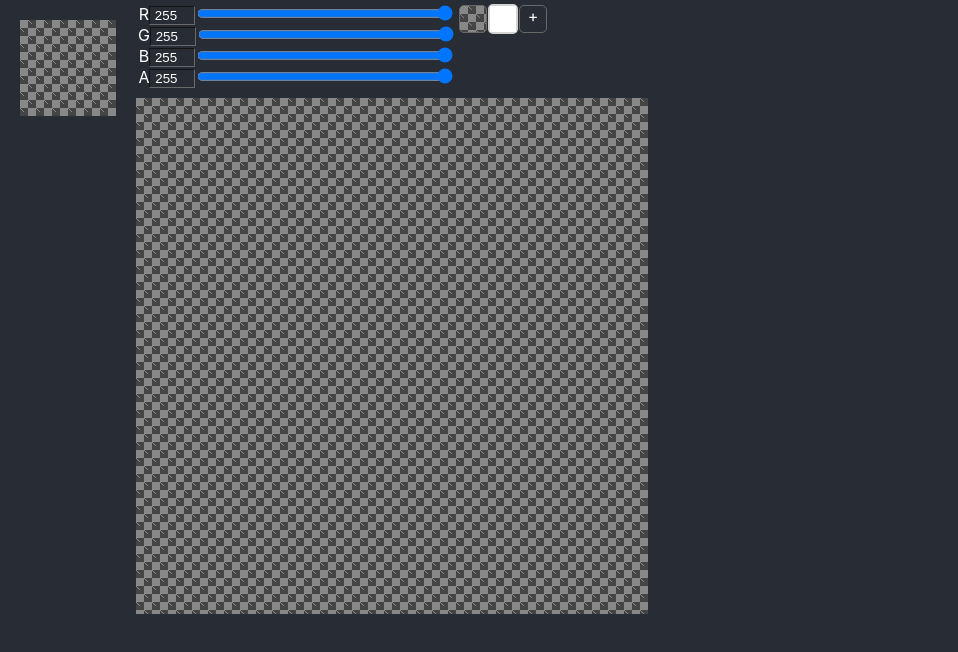
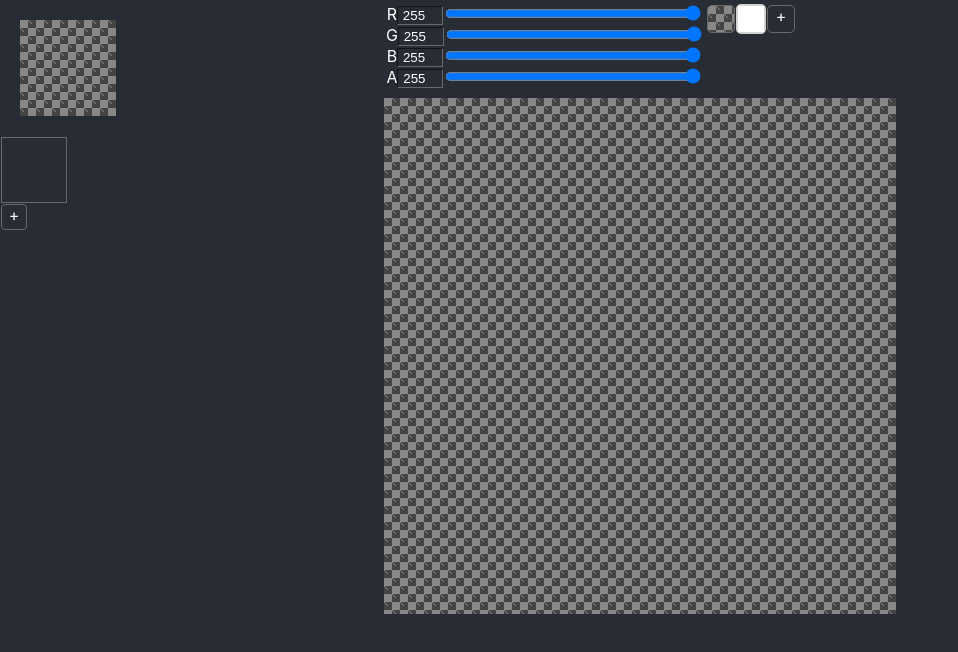
Before and after one commit to Talos208/pixerean, a React (Create React App) app: page / in a window 1280 px wide. Shown: the top 652 px of the page, without its empty margins (0-958 px from the left). Built offline with nearby package versions, Linux system fonts and the light colour scheme.

Commit message:
Add animation strip

```diff
--- a/src/App.css
+++ b/src/App.css
@@ -128,3 +128,26 @@
     width: 26px;
     height: 26px;
 }
+
+.AnimStrip {
+    width: 40%;
+    height: 600px;
+    display: flex;
+    flex-direction: column;
+    overflow-y: auto;
+}
+
+.AnimStrip ul {
+    padding-inline-start: unset;
+    margin-block-start: unset;
+    margin-block-end: unset;
+}
+
+.AnimStrip li div {
+    list-style: none;
+    vertical-align: center;
+    border: dimgray solid 1px;
+    margin: 1px;
+    width: 64px;
+    height: 64px;
+}
--- a/src/App.tsx
+++ b/src/App.tsx
@@ -6,10 +6,28 @@ const getColorCode = (dots: ArrayLike<number>) => '#' +
   dots[1].toString(16).padStart(2, '0') +
   dots[2].toString(16).padStart(2, '0');
 
+const renderToCanvas = (width: number, height: number, dots: Uint8ClampedArray, getContextProc: () => CanvasRenderingContext2D, zoom: number) => {
+  let tmp = new OffscreenCanvas(width, height)
+  let ctx0 = tmp.getContext('2d')
+  if (ctx0 != null) {
+    let data = ctx0.createImageData(width, height)
+    data.data.set(dots)
+    ctx0.putImageData(data, 0, 0)
+
+    let ctx = getContextProc()
+    ctx.imageSmoothingEnabled = false
+
+    ctx.clearRect(0, 0, width * zoom, height * zoom)
+    ctx.drawImage(tmp, 0, 0, width, width, 0, 0, width * zoom, width * zoom)
+  }
+};
+
 interface IMatrixProps {
   width: number
   height: number
   drawing: boolean
+  cells: Uint8ClampedArray[]
+  cellIndex: number
   dots: Uint8ClampedArray
   setDots: React.Dispatch<React.SetStateAction<Uint8ClampedArray>>
   setDrawing: React.Dispatch<React.SetStateAction<boolean>>
@@ -19,7 +37,9 @@ interface IMatrixProps {
   setPenColorIndex: React.Dispatch<React.SetStateAction<number>>
 }
 
-const Matrix = ({width, height, dots, setDots, drawing, setDrawing, palette, setPalette, penColorIndex}: IMatrixProps) => {
+const Matrix = ({width, height,
+                  cells, cellIndex, setDots,dots,
+                  drawing, setDrawing, palette, setPalette, penColorIndex, setPenColorIndex}: IMatrixProps) => {
   const elemRef = useRef(null);
 
   const getElem = (): Element => {
@@ -37,8 +57,10 @@ const Matrix = ({width, height, dots, setDots, drawing, setDrawing, palette, set
   const matrixDrawProc = (rect: DOMRect | ClientRect, x: number, y: number) => {
     let ix = dotsIndex(rect, x, y);
     if (ix >= 0 && ix < width * height * 4) {
-      let nd = Uint8ClampedArray.from(dots)
+      let d = dots
+      let nd = Uint8ClampedArray.from(d)
       nd.set(toRgba(palette[penColorIndex]), ix)
+      cells[cellIndex] = nd
       setDots(nd)
     }
   }
@@ -54,20 +76,8 @@ const Matrix = ({width, height, dots, setDots, drawing, setDrawing, palette, set
   const zoom = 16
 
   React.useEffect(() => {
-    let tmp = new OffscreenCanvas(width, height)
-    let ctx0 = tmp.getContext('2d')
-    if (ctx0 != null) {
-      let data = ctx0.createImageData(width, height)
-      data.data.set(dots)
-      ctx0.putImageData(data, 0, 0)
-
-      let ctx = getContext()
-      ctx.imageSmoothingEnabled = false
-
-      ctx.clearRect(0, 0, width * zoom, height * zoom)
-      ctx.drawImage(tmp, 0, 0, width, width, 0, 0, width * zoom, width * zoom)
-    }
-  }, [dots])
+    renderToCanvas(width, height, dots/*cells[cellIndex]*/, getContext, zoom)
+  }, [dots, cellIndex])
 
   return (
     <div className={'Matrix'} ref={elemRef} style={{width: width * zoom + 'px'}}
@@ -82,7 +92,7 @@ const Matrix = ({width, height, dots, setDots, drawing, setDrawing, palette, set
            if (event.button === 2) {
              let ix = dotsIndex(event.currentTarget.getBoundingClientRect(), event.clientX, event.clientY)
              let np = Array.from<TColor>(palette)
-             np[-1] = fromRbg(cells[cellIndex].subarray(ix))
+             np[-1] = fromRbg(dots.subarray(ix))
              setPalette(np)
              setPenColorIndex(-1)
              return
@@ -171,23 +181,44 @@ const EntireMap = ({width, height, dots}: IEnterMapProps) => {
   };
 
   React.useEffect(() => {
-    let tmp = new OffscreenCanvas(width, height)
-    let ctx0 = tmp.getContext('2d')
-    if (ctx0 != null) {
-      let data = ctx0.createImageData(width, height)
-      data.data.set(dots)
-      ctx0.putImageData(data, 0, 0)
-
-      let ctx = getContext()
-      ctx.imageSmoothingEnabled = false
-
-      ctx.clearRect(0, 0, width * zoom, height * zoom)
-      ctx.drawImage(tmp, 0, 0, width, width, 0, 0, width * zoom, width * zoom)
-    }
+    renderToCanvas(width, height, dots, getContext, zoom);
   }, [dots])
   return (
     <div className={'EntireMap'} style={{width: width * zoom + 'px', height: height * zoom + 'px'}}>
       <canvas className={'canvas'} ref={canvasRef} width={width * zoom} height={height * zoom}/>
+    </div>
+  )
+}
+
+interface ICellProps {
+  dots: Uint8ClampedArray
+  setDots: React.Dispatch<React.SetStateAction<Uint8ClampedArray>>
+  index: number
+  setIndex: React.Dispatch<React.SetStateAction<number>>
+}
+
+const Cell = ({dots,setDots, index, setIndex}: ICellProps) => {
+  const canvasRef = useRef(null)
+  const width = 32
+  const height = 32
+  const zoom = 2
+
+  const getContext = (): CanvasRenderingContext2D => {
+    const canvas: any = canvasRef.current;
+
+    return canvas.getContext('2d');
+  }
+
+  React.useEffect(() => {
+    renderToCanvas(width, height,dots, getContext, zoom)
+  }, [dots])
+
+  return (
+    <div className={'Cell'} onClick={() => {
+      setIndex(index)
+      setDots(dots)
+    }}>
+      <canvas ref={canvasRef} width={width * zoom + 'px'} height={height * zoom + 'px'}/>
     </div>
   )
 }
@@ -346,7 +377,11 @@ const ColorPalette = ({palettes, setPalette, penColorIndex, setPenColorIndex}: I
 const App: React.FC = () => {
   const [width, setWidth] = React.useState(32)
   const [height, setHeight] = React.useState(32)
-  const [dots, setDots] = React.useState(new Uint8ClampedArray(width * height * 4))
+  const [cells, setCells] = React.useState([
+    new Uint8ClampedArray(width * height * 4),
+  ])
+  const [cellIndex, setCellIndex] = React.useState(0)
+  const [dots, setDots] = React.useState(cells[cellIndex])
   const [drawing, setDrawing] = React.useState(false)
   const [penColorIndex, setPenColorIndex] = React.useState(1)
   let p: TColor[] = [
@@ -355,19 +390,42 @@ const App: React.FC = () => {
   const [palettes, setPallets] = React.useState(p)
 
   return (
-    <div className="App">
+    <div className="App" style={{height: '720px'}}>
       {/*<header className="App-header">*/}
       {/*</header>*/}
-      <div>
-        <EntireMap dots={dots} width={width} height={height}/>
+      <div style={{width: '30%'}}>
+        <EntireMap dots={cells[cellIndex]} width={width} height={height}/>
+        <div className={'AnimStrip'}>
+          <ul>
+            {cells.map<any>((v, ix) => {
+              return (
+                <li><Cell dots={v} setDots={setDots} index={ix} setIndex={setCellIndex}/></li>
+              )
+            })}
+            <li style={{verticalAlign: 'center', alignItems: 'center'}}>
+              <div
+                style={{width: '24px', height: '24px', borderRadius: '4px', borderStyle: 'solid', borderWidth: '1px'}}
+                onClick={() => {
+                  cells.splice(cellIndex + 1, 0, Uint8ClampedArray.from(dots))
+                  setCells(cells)
+                  setCellIndex(cellIndex + 1)
+                  setDots(cells[cellIndex + 1])
+                }}
+              >+
+              </div>
+            </li>
+          </ul>
+        </div>
       </div>
       <div>
         <div style={{display: 'flex', flexFlow: 'row'}}>
         <ColorPicker palette={palettes} setPallet={setPallets} penColorIndex={penColorIndex}/>
         <ColorPalette palettes={palettes} penColorIndex={penColorIndex} setPenColorIndex={setPenColorIndex} setPalette={setPallets}/>
         </div>
-        <Matrix width={width} height={height} drawing={drawing} setDrawing={setDrawing} dots={dots} setDots={setDots}
-                palette={palettes} setPalette={setPallets} penColorIndex={penColorIndex}
+        <Matrix width={width} height={height} drawing={drawing} setDrawing={setDrawing}
+                cells={cells} cellIndex={cellIndex} setDots={setDots}
+                dots={dots}
+                palette={palettes} setPalette={setPallets} penColorIndex={penColorIndex} setPenColorIndex={setPenColorIndex}
         />
       </div>
     </div>
```
